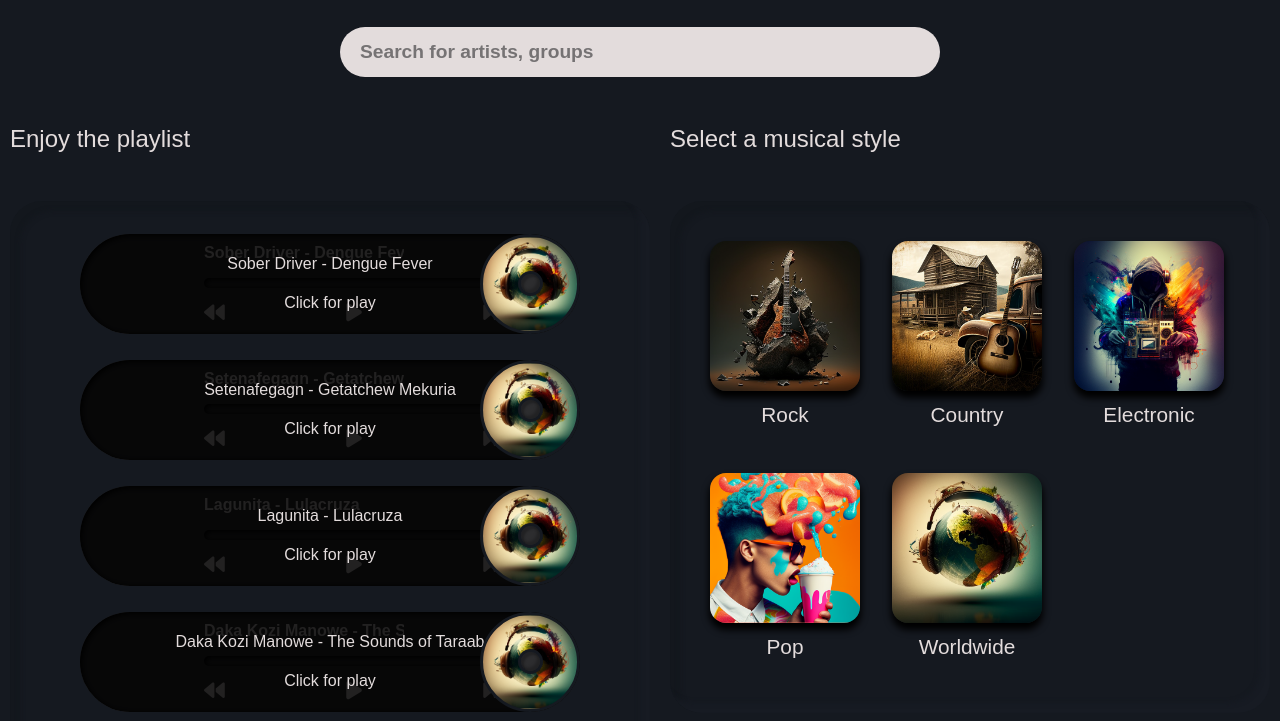
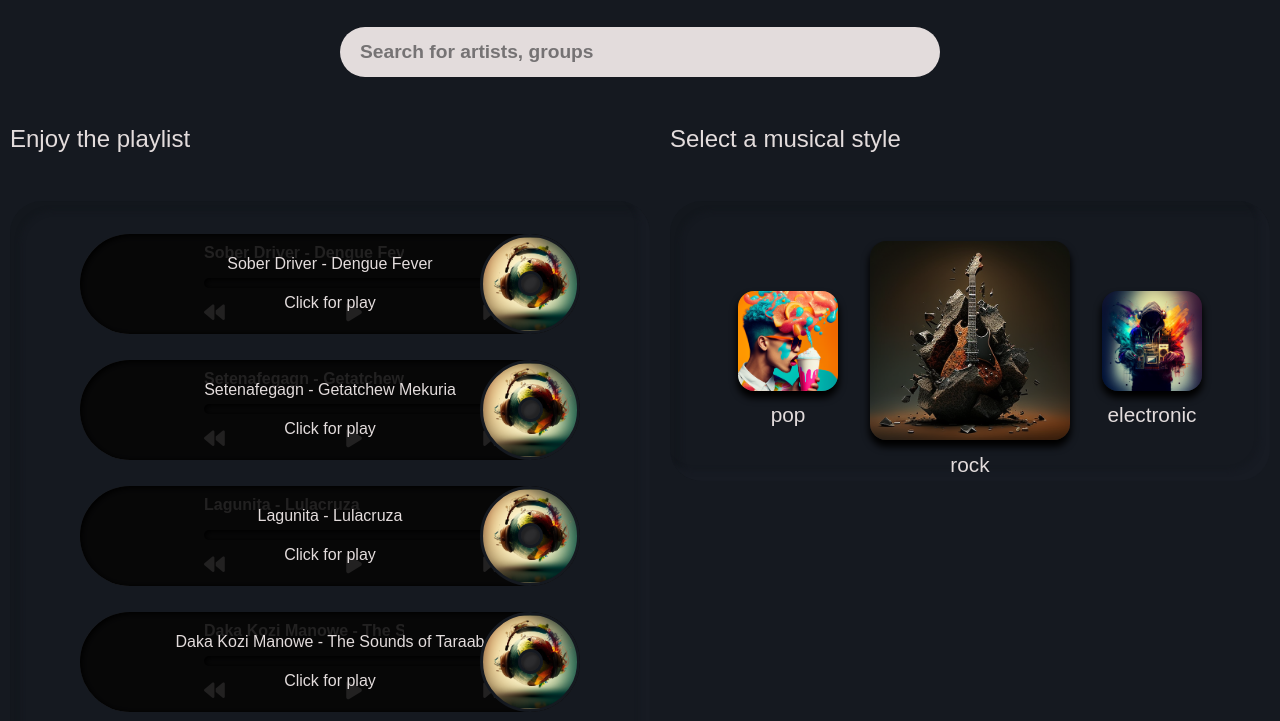
Before and after one commit to ThibaudS-web/music_sim, a website built with Vite: page index.html in a window 1280 px wide. Shown: the part 79-800 px from the top of the page. Built offline with nearby package versions, Linux system fonts and the light colour scheme; a web font is replaced by a local one.

Commit message:
Added and initialize Slider and SliderElements class

```diff
--- a/index.html
+++ b/index.html
@@ -42,53 +42,7 @@
 					</section>
 					<section class="section-wrapper">
 						<h2>Select a musical style</h2>
-						<div id="container-genre">
-							<div class="image-genre-container">
-								<img
-									data-genre="rock"
-									class="image-genre"
-									src="src/assets/images-genres/rock.png"
-									alt="rock image"
-								/>
-								<p>Rock</p>
-							</div>
-							<div class="image-genre-container">
-								<img
-									data-genre="country"
-									class="image-genre"
-									src="src/assets/images-genres/country.png"
-									alt="country image"
-								/>
-								<p>Country</p>
-							</div>
-							<div class="image-genre-container">
-								<img
-									data-genre="electronic"
-									class="image-genre"
-									src="src/assets/images-genres/electronic.png"
-									alt="electronic image"
-								/>
-								<p>Electronic</p>
-							</div>
-							<div class="image-genre-container">
-								<img
-									data-genre="pop"
-									class="image-genre"
-									src="src/assets/images-genres/pop.png"
-									alt="pop image"
-								/>
-								<p>Pop</p>
-							</div>
-							<div class="image-genre-container">
-								<img
-									data-genre="worldwide"
-									class="image-genre"
-									src="src/assets/images-genres/worldwide.png"
-									alt="worldwide image"
-								/>
-								<p>Worldwide</p>
-							</div>
-						</div>
+						<div id="container-genre"></div>
 					</section>
 				</div>
 			</main>
--- /dev/null
+++ b/src/UI/wrappers/Slider.ts
@@ -0,0 +1,41 @@
+import SliderElement from "./SliderElement"
+
+class Slider {
+	elements: SliderElement[]
+	elementsDisplayed: SliderElement[]
+	nodeParent: HTMLElement
+	wrapper: HTMLElement
+
+	constructor(elements: SliderElement[], nodeParent: HTMLElement) {
+		this.elements = elements
+		this.nodeParent = nodeParent
+		this.wrapper = document.createElement("div")
+		this.elementsDisplayed = this.elements.slice(0, 3)
+	}
+
+	getHTML() {
+		const templateSlider = `
+            <div id="slider-wrapper"></div>
+        `
+
+		// this.wrapper.innerHTML = templateSlider
+		this.nodeParent.innerHTML = templateSlider
+
+		const sliderWrapper = this.nodeParent.querySelector("#slider-wrapper")!
+		console.log(this.elements.slice(0, 3))
+
+		const middleIndex = Math.floor(this.elementsDisplayed.length / 2)
+
+		console.log(this.elementsDisplayed[middleIndex])
+		this.elementsDisplayed.forEach((element, index) => {
+			if (index === middleIndex) {
+				element.active = true
+			}
+			sliderWrapper.appendChild(element.getHTML())
+		})
+
+		console.log(this.elementsDisplayed.filter((el) => el.active))
+	}
+}
+
+export default Slider
--- /dev/null
+++ b/src/UI/wrappers/SliderElement.ts
@@ -0,0 +1,43 @@
+class SliderElement {
+	genre: string
+	base_URL = "src/assets/images-genres"
+	active: boolean
+	wrapperElement: HTMLElement
+	image: HTMLImageElement | null
+
+	constructor(genre: string) {
+		this.genre = genre
+		this.active = false
+		this.wrapperElement = document.createElement("div")
+		this.image = null
+	}
+
+	getHTML() {
+		const element = `
+
+                 <img
+                    data-genre="${this.genre}"
+                    class="image-genre"
+                    src="${this.base_URL}/${this.genre}.png"
+                    alt="${this.genre} image"
+                />
+                <p>${this.genre}</p>
+
+        `
+		this.wrapperElement.classList.add("image-genre-container")
+		this.wrapperElement.innerHTML = element
+		this.sizeChange()
+		return this.wrapperElement
+	}
+
+	sizeChange() {
+		console.log(this.active)
+		if (this.active) {
+			this.wrapperElement.classList.add("active-genre")
+		} else {
+			this.wrapperElement.classList.remove("active-genre")
+		}
+	}
+}
+
+export default SliderElement
--- a/src/main.ts
+++ b/src/main.ts
@@ -1,11 +1,14 @@
 import Genres from "./enums/Genres"
 import FetchingMusic from "./services/FetchingMusic"
 import AudioPlayer from "./UI/wrappers/AudioPlayer"
+import Slider from "./UI/wrappers/Slider"
+import SliderElement from "./UI/wrappers/SliderElement"
 import { switchMusicByGenre } from "./utils"
 
 const searchInput = document.querySelector("#search") as HTMLInputElement
 const fetchTracks = new FetchingMusic()
 const playlistContainer = document.querySelector("#container-playlist") as HTMLElement
+const genreContainer = document.querySelector("#container-genre") as HTMLElement
 const genres: NodeListOf<HTMLElement> = document.querySelectorAll(".image-genre")
 
 searchInput?.addEventListener("focus", () => {
@@ -22,6 +25,17 @@ genres.forEach((genre) =>
 )
 
 let audioPlayers: AudioPlayer[] = []
+
+function displayGenrelist() {
+	let sliderElements: SliderElement[] = []
+
+	for (let genre in Genres) {
+		sliderElements.push(new SliderElement(genre))
+	}
+	new Slider(sliderElements, genreContainer).getHTML()
+}
+
+displayGenrelist()
 
 function displayPlaylist(genre: Genres) {
 	fetchTracks
--- a/src/style.css
+++ b/src/style.css
@@ -13,6 +13,10 @@
 
 body {
 	background-color: var(--primary);
+}
+
+a {
+	text-decoration: none;
 }
 
 #bloc-page {
@@ -49,6 +53,7 @@ h1 {
 #container-page {
 	display: flex;
 	justify-content: space-around;
+	flex-wrap: wrap-reverse;
 }
 
 section > h2 {
@@ -66,7 +71,7 @@ section > h2 {
 	border-radius: 2rem;
 	box-shadow: inset -10px -10px 5px #171b23, inset 10px 10px 5px #13171d;
 	padding: 20px 0;
-	margin-bottom: 5rem;
+	margin-bottom: 3rem;
 }
 
 #container-genre {
@@ -75,15 +80,20 @@ section > h2 {
 	border-radius: 2rem;
 	box-shadow: inset -10px -10px 5px #171b23, inset 10px 10px 5px #13171d;
 	display: flex;
-	flex-wrap: wrap;
+	justify-content: center;
 	padding: 40px;
 	gap: 2rem;
+}
+
+.section-wrapper:nth-child(2) {
+	margin-bottom: 3rem;
 }
 
 #about {
 	display: block;
 	text-align: center;
 	text-decoration: underline;
+	margin-bottom: 2rem;
 }
 
 /*============ MUSIC PLAYER ================*/
@@ -180,9 +190,6 @@ section > h2 {
 	white-space: nowrap;
 }
 
-.title-song::after {
-}
-
 .scroll-animation {
 	animation: scrollTitle 10s linear infinite;
 }
@@ -196,7 +203,7 @@ section > h2 {
 	0% {
 		transform: translateX(0px);
 	}
-	50%{
+	50% {
 		transform: translateX(-200px);
 	}
 	100% {
@@ -260,8 +267,8 @@ section > h2 {
 /*===================  GENRES  ===================*/
 
 .image-genre-container {
-	width: 150px;
-	height: 200px;
+	width: 100px;
+	height: 100px;
 	display: flex;
 	align-items: center;
 	flex-direction: column;
@@ -269,7 +276,7 @@ section > h2 {
 
 .image-genre {
 	width: 100%;
-	height: 150px;
+	height: 100%;
 	object-fit: cover;
 	border-radius: 1rem;
 	box-shadow: 0px 6px 7px 1px #000000;
@@ -287,6 +294,17 @@ section > h2 {
 	font-size: 1.3em;
 }
 
+#slider-wrapper {
+	display: flex;
+	gap: 2rem;
+	align-items: center;
+}
+
+.active-genre {
+	width: 200px;
+	height: 200px;
+}
+
 @keyframes turnDisk {
 	0% {
 		transform: rotate(0deg);
@@ -295,3 +313,41 @@ section > h2 {
 		transform: rotate(360deg);
 	}
 }
+
+/*===================  MediaQ  ===================*/
+
+@media screen and (max-width: 768px) {
+	h2 {
+		text-align: center;
+	}
+	#search {
+		width: 80%;
+	}
+
+	#container-page {
+		flex-direction: column-reverse;
+		align-items: center;
+		justify-content: unset;
+		flex-wrap: unset;
+	}
+
+	.section-wrapper {
+		display: flex;
+		flex-direction: column;
+		align-items: center;
+		width: 90%;
+	}
+}
+
+@media screen and (max-width: 425px) {
+	#search {
+		width: 90%;
+		border-radius: unset;
+		font-size: 1rem;
+		margin: 2rem auto;
+	}
+
+	header > h1 {
+		font-size: 1.6rem;
+	}
+}
```
Also changed, not shown: about.html (+11 -1 lines).
